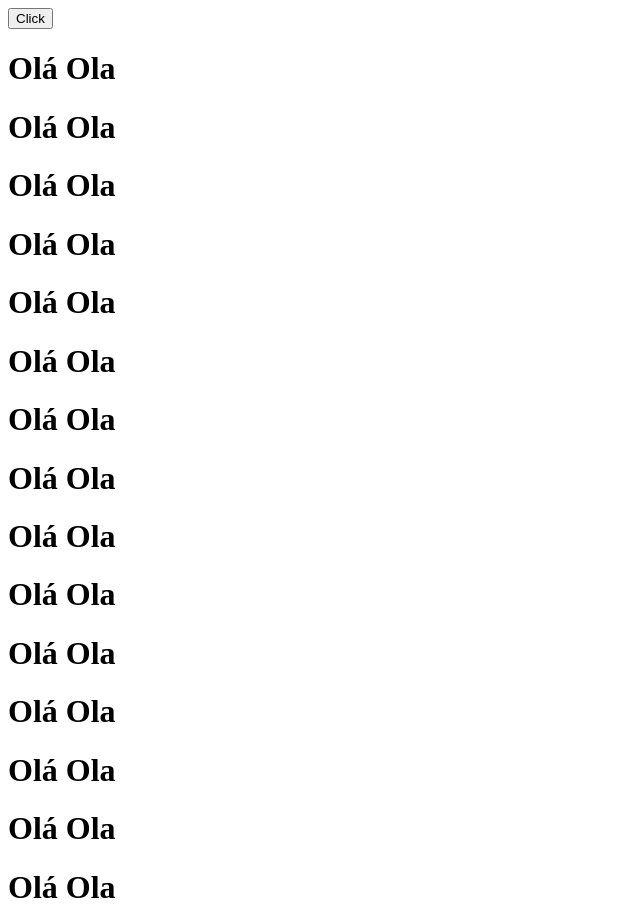
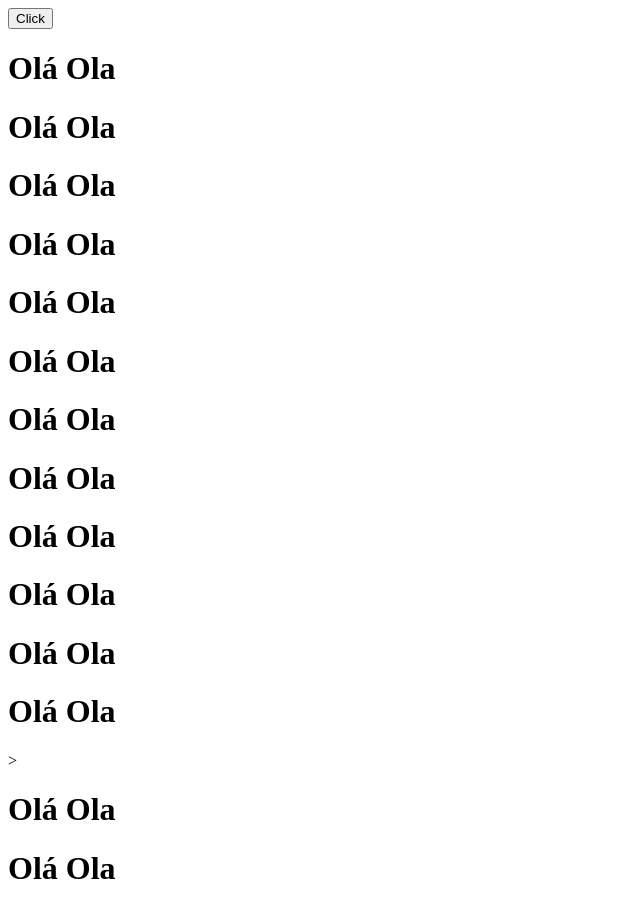
Before and after one commit to sophienocode/Events, a React (Vite) app: page / in a window 1280 px wide. Shown: the top 908 px of the page, without its empty margins (0-640 px from the left). Built offline with nearby package versions, Linux system fonts and the light colour scheme.

Commit message:
(Auth): casual update

```diff
--- a/src/App.jsx
+++ b/src/App.jsx
@@ -14,21 +14,7 @@ function App() {
 
      />
 
-     <h1>Olá Ola</h1>
-     <h1>Olá Ola</h1>
-     <h1>Olá Ola</h1>
-     <h1>Olá Ola</h1>
-     <h1>Olá Ola</h1>
 
-     <h1>Olá Ola</h1>
-     <h1>Olá Ola</h1>
-     <h1>Olá Ola</h1>
-     <h1>Olá Ola</h1>
-     <h1>Olá Ola</h1>
-     <h1>Olá Ola</h1>
-     <h1>Olá Ola</h1><h1>Olá Ola</h1>
-     <h1>Olá Ola</h1>
-     <h1>Olá Ola</h1>
      <h1>Olá Ola</h1>
      <h1>Olá Ola</h1>
      <h1>Olá Ola</h1>
@@ -39,6 +25,10 @@ function App() {
      <h1>Olá Ola</h1>
      <h1>Olá Ola</h1>
      <h1>Olá Ola</h1>
+     <h1>Olá Ola</h1>
+  >
+     <h1>Olá Ola</h1>
+     <h1>Olá Ola</h1>
      <Copy />
      <Move />
     </>
```
